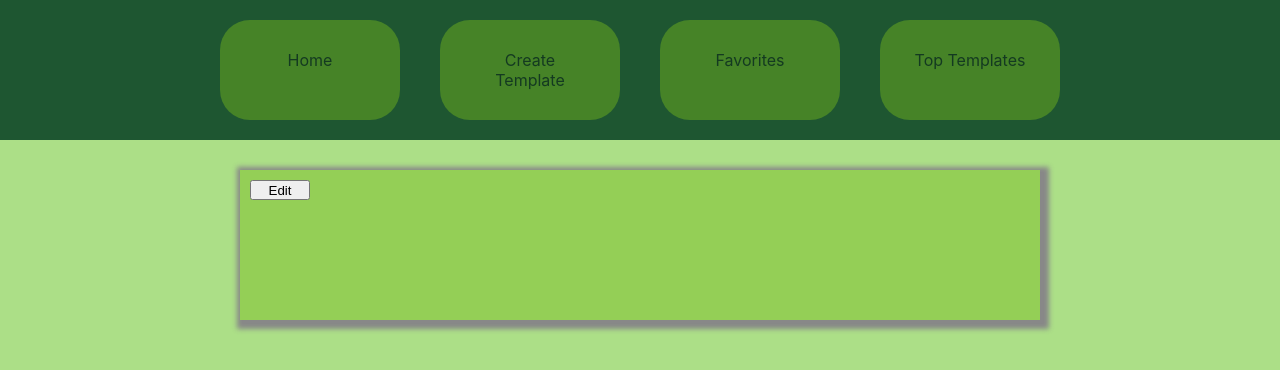
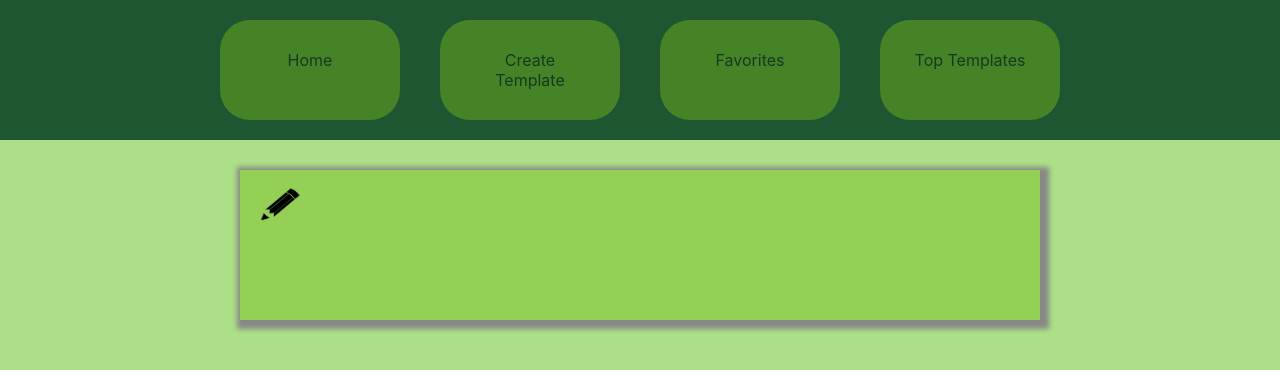
Before and after one commit to cgibsonmm/tadpole, a React (Create React App) app in the folder client/: page /favorites in a window 1280 px wide. Shown: the top 370 px of the page. Built offline with nearby package versions, Linux system fonts and the light colour scheme.

Commit message:
addingcrud

```diff
--- a/client/src/App.css
+++ b/client/src/App.css
@@ -134,7 +134,7 @@ h4 {
 }
 
 .edit-button {
-  height: 20px;
+  height: 50px;
   width: 60px;
   margin: 10px;
 }
--- a/client/src/components/CreateStatement.js
+++ b/client/src/components/CreateStatement.js
@@ -1,6 +1,6 @@
 import React, { useState, useEffect } from 'react'
 import Axios from 'axios';
-// import picture from '../img/pencil-icon-';
+import picture from '../img/pencil.png';
 
 export default function CreateStatement({ statement }) {
   const [toggle, setToggle] = useState(false);
@@ -85,7 +85,7 @@ function myStorage() {
       <p className="box-text">
         {text}
       </p>
-      <button onClick={handleClick} className="edit-button" value={text}>Edit</button>
+      <img onClick={handleClick} className="edit-button" value={text} src={picture}></img>
     </div>
   )
 }
--- a/client/src/components/Favorites.js
+++ b/client/src/components/Favorites.js
@@ -1,5 +1,6 @@
 import React from 'react'
 import Nav from './sharedComponents/Nav';
+import picture from '../img/pencil.png';
 
 export default function Favorties() {
     return(
@@ -8,7 +9,7 @@ export default function Favorties() {
         <body className="body">
         <div className="template-boxes">
         <div className="word-box">
-        <button className="edit-button">Edit</button>
+        <img className="edit-button" src={picture}></img>
             </div>
             </div>
     </body>
--- a/client/src/components/TopTemplates.js
+++ b/client/src/components/TopTemplates.js
@@ -1,5 +1,6 @@
 import React from 'react'
 import Nav from './sharedComponents/Nav';
+import picture from '../img/pencil.png';
 
 
 export default function TopTemplates() {
@@ -9,7 +10,7 @@ export default function TopTemplates() {
         <body className="body">
         <div className="template-boxes">
         <div className="word-box">
-        <button className="edit-button">Edit</button>
+        <img className="edit-button" src={picture}></img>
             </div>
             </div>
             </body>
```
Also changed, not shown: client/src/img/pencil.png (added).
